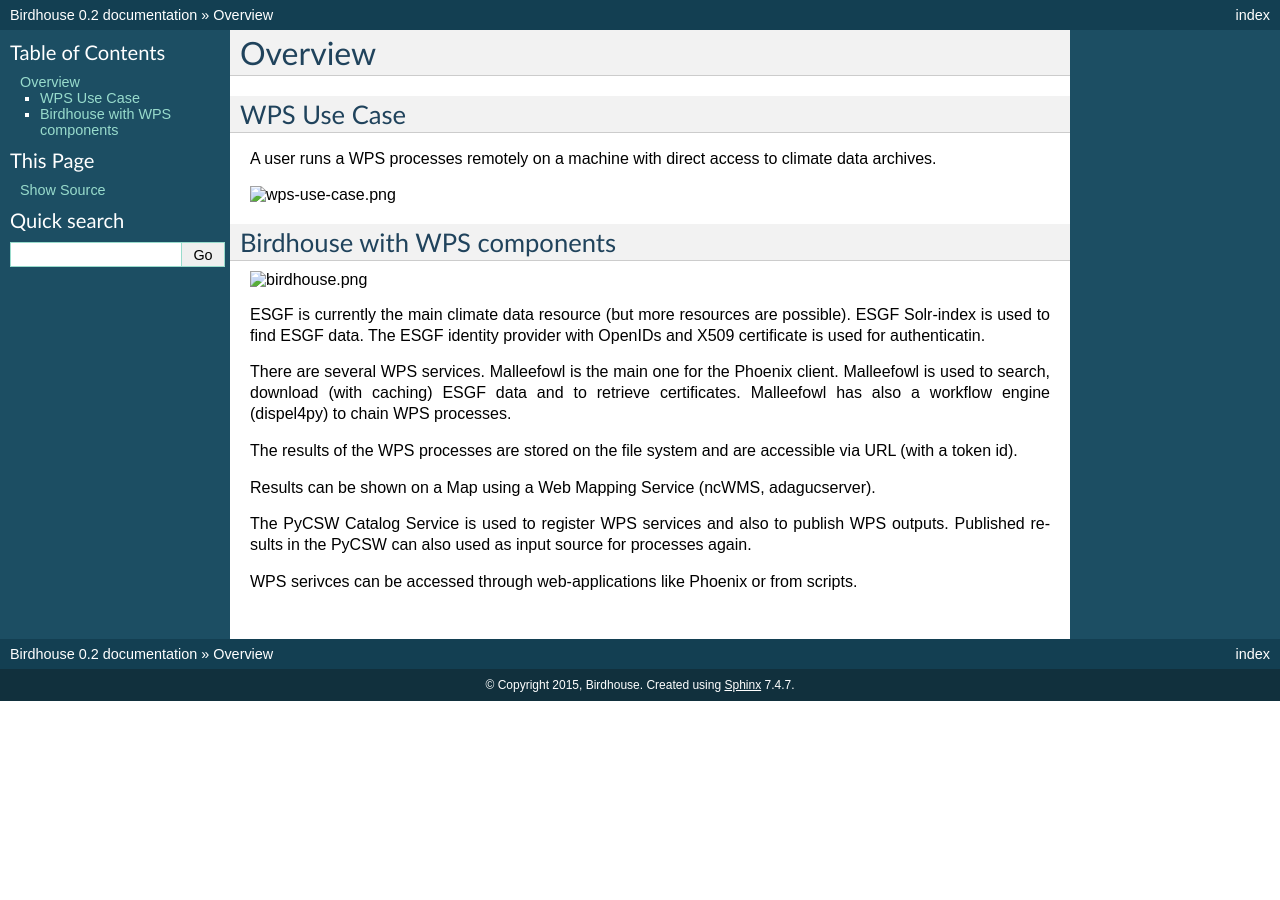
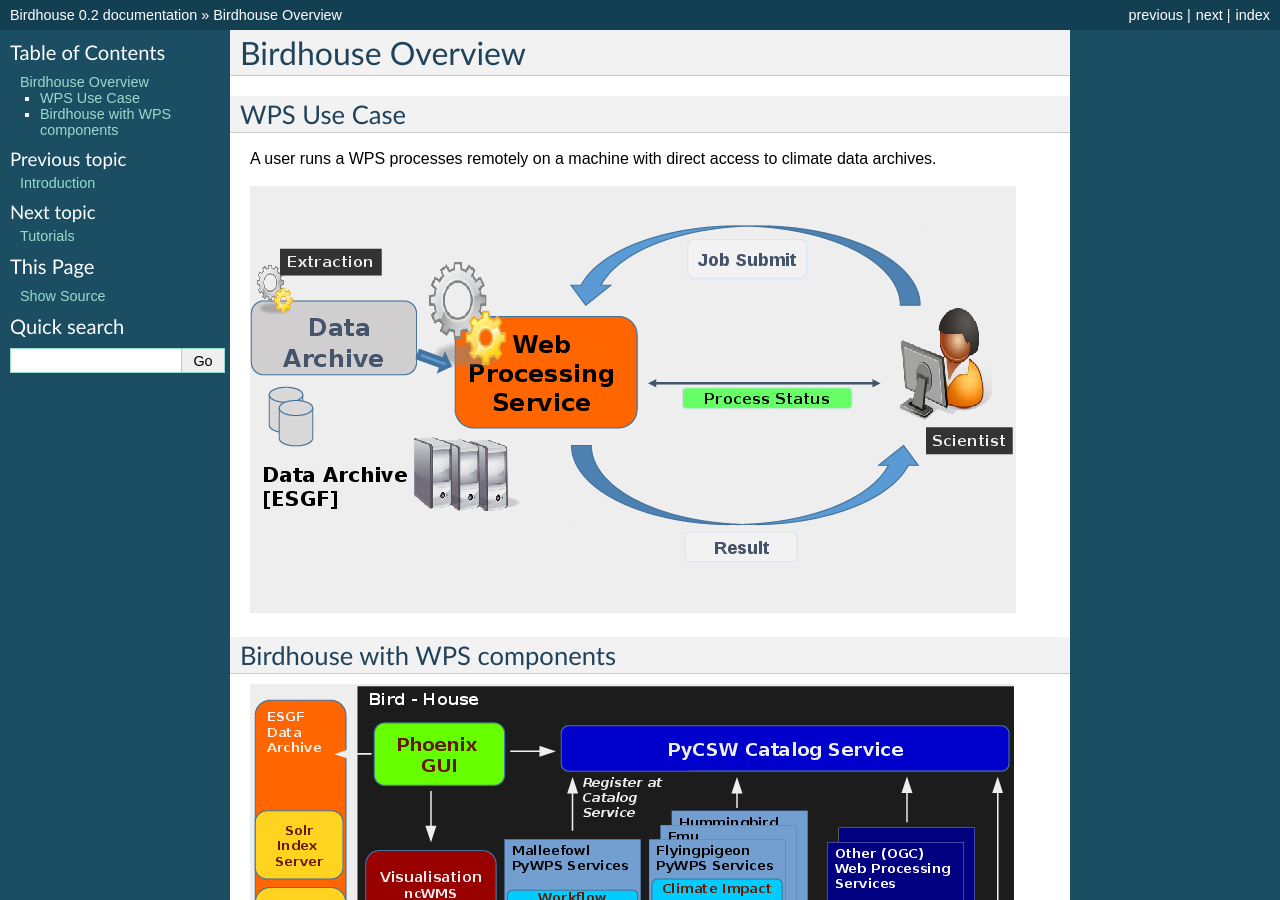
Before and after one commit to bird-house/birdhouse-docs, a Sphinx documentation site: the page built from docs/source/overview.rst, in a window 1280 px wide and 900 px high. Built offline with Sphinx 7.4.7, drawn with Linux system fonts in a browser that asks for light colours; some of the changed text lies outside the part shown.

Commit message:
update index, tutorial and notebooks added

```diff
--- a/docs/source/appendix.rst
+++ b/docs/source/appendix.rst
@@ -1,8 +1,8 @@
 .. _appendix:
 
-********
-Appendix
-********
+************
+Useful Links
+************
 
 WPS Software
 ============
--- a/docs/source/faq.rst
+++ b/docs/source/faq.rst
@@ -9,6 +9,7 @@
 #. :ref:`getting-help`
 
 .. _general-questions:
+
 General questions
 =================
 
@@ -18,5 +19,6 @@
    The available packages are used in the climate science community.
 
 .. _getting-help:
+
 Getting help
 ============
--- a/docs/source/glossary.rst
+++ b/docs/source/glossary.rst
@@ -7,4 +7,4 @@
    WPS
    Web Processing Service
        WPS is an open standard to search and run processes with a simple web-based interface.
-       See: `What is WPS? <http://geoprocessing.info/wpsdoc/Concepts#what>`.
+       See: `What is WPS? <http://geoprocessing.info/wpsdoc/Concepts#what>`_.
--- /dev/null
+++ b/docs/source/notebooks.rst
@@ -0,0 +1,5 @@
+IPython Notebooks
+=================
+
+* `IPython Notebook tutorial for using WPS on nbviewer.ipython.org <http://nbviewer.ipython.org/github/bird-house/pyramid-phoenix/tree/master/docs/notebook/tutorial/>`_
+* `IPython Notebook tutorial for using WPS on GitHub <https://github.com/bird-house/pyramid-phoenix/tree/master/docs/notebook/tutorial>`_
--- a/docs/source/overview.rst
+++ b/docs/source/overview.rst
@@ -1,8 +1,7 @@
 .. _overview:
-************
-Overview
-************
-
+******************
+Birdhouse Overview
+******************
 
 .. _wps_use_case:
 ============
@@ -11,14 +10,14 @@
 
 A user runs a WPS processes remotely on a machine with direct access to climate data archives.
 
-.. image:: wps-use-case.png
+.. image:: images/wps-use-case.png
 
 .. _birdhouse_overview:
 =============================
 Birdhouse with WPS components
 =============================
 
-.. image:: birdhouse.png
+.. image:: images/birdhouse.png
 
 ESGF is currently the main climate data resource (but more resources are possible). ESGF Solr-index is used to find ESGF data. The ESGF identity provider with OpenIDs and X509 certificate is used for authenticatin.
 
```
Also changed, not shown: docs/source/index.rst (+12 -18 lines), docs/source/tutorial.rst (added, +7 -0 lines).
